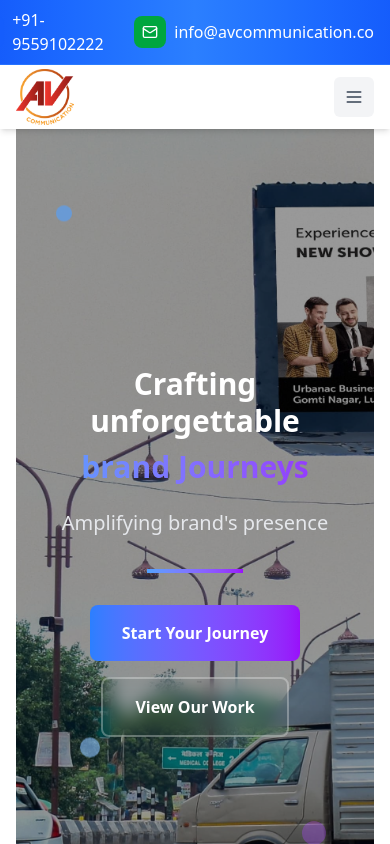
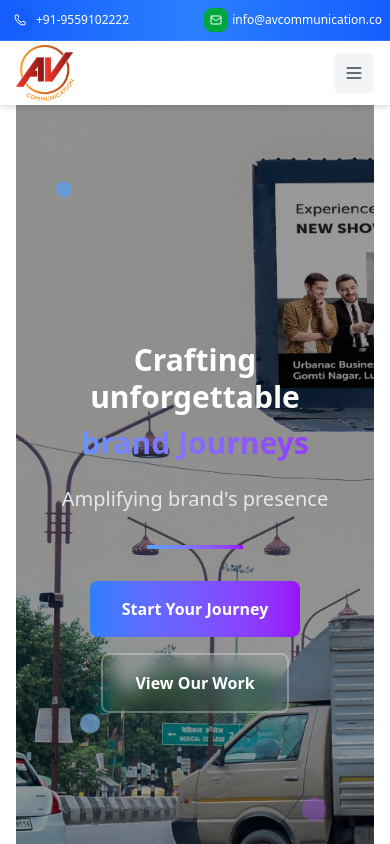
Before and after one commit to Sadan009/avcommunication, a React (Vite) app: page / in a window 390 px wide. Shown: the top 844 px of the page. Built offline with nearby package versions, Linux system fonts and the light colour scheme.

Commit message:
responsive fixed

```diff
--- a/src/components/sections/stickyHeader.jsx
+++ b/src/components/sections/stickyHeader.jsx
@@ -28,34 +28,31 @@ const Navbar = () => {
 
   return (
     <>
-      <div className=" flex justify-end px-4 py-2 bg-gradient-to-r from-blue-600 via-blue-500 to-blue-600 shadow-lg border-b border-blue-400/30">
-        {/* Contact Row */}
-        <div className="flex gap-6 items-center">
+      <div className="flex flex-row justify-between items-center gap-4 sm:gap-6 px-2 sm:px-4 py-2 bg-gradient-to-r from-blue-600 via-blue-500 to-blue-600 shadow-lg border-b border-blue-400/30 text-xs sm:text-base">
         {/* Phone */}
-          <div className="flex items-center gap-2">
-            <div className="bg-blue-600 rounded-lg flex items-center justify-center w-8 h-8">
-              <Phone className="w-4 h-4 text-white" />
+        <div className="flex items-center gap-1 sm:gap-2">
+          <div className="bg-blue-600 rounded-lg flex items-center justify-center w-6 h-6 sm:w-8 sm:h-8">
+            <Phone className="w-3 h-3 sm:w-4 sm:h-4 text-white" />
           </div>
           <a
             href="tel:+919559102222"
-              className="text-white hover:text-blue-300 transition-colors text-base"
+            className="text-white hover:text-blue-300 transition-colors"
           >
             +91-9559102222
           </a>
         </div>
 
         {/* Email */}
-          <div className="flex items-center gap-2">
-            <div className="w-8 h-8 bg-green-600 rounded-lg flex items-center justify-center">
-              <Mail className="w-4 h-4 text-white" />
+        <div className="flex items-center gap-1 sm:gap-2">
+          <div className="bg-green-600 rounded-lg flex items-center justify-center w-6 h-6 sm:w-8 sm:h-8">
+            <Mail className="w-3 h-3 sm:w-4 sm:h-4 text-white" />
           </div>
           <a
             href="mailto:info@avcommunication.co"
-              className="text-white hover:text-green-300 transition-colors text-base"
+            className="text-white hover:text-green-300 transition-colors break-all"
           >
             info@avcommunication.co
           </a>
-          </div>
         </div>
       </div>
 
```
Lines whose indentation alone changed are shown as unchanged.
